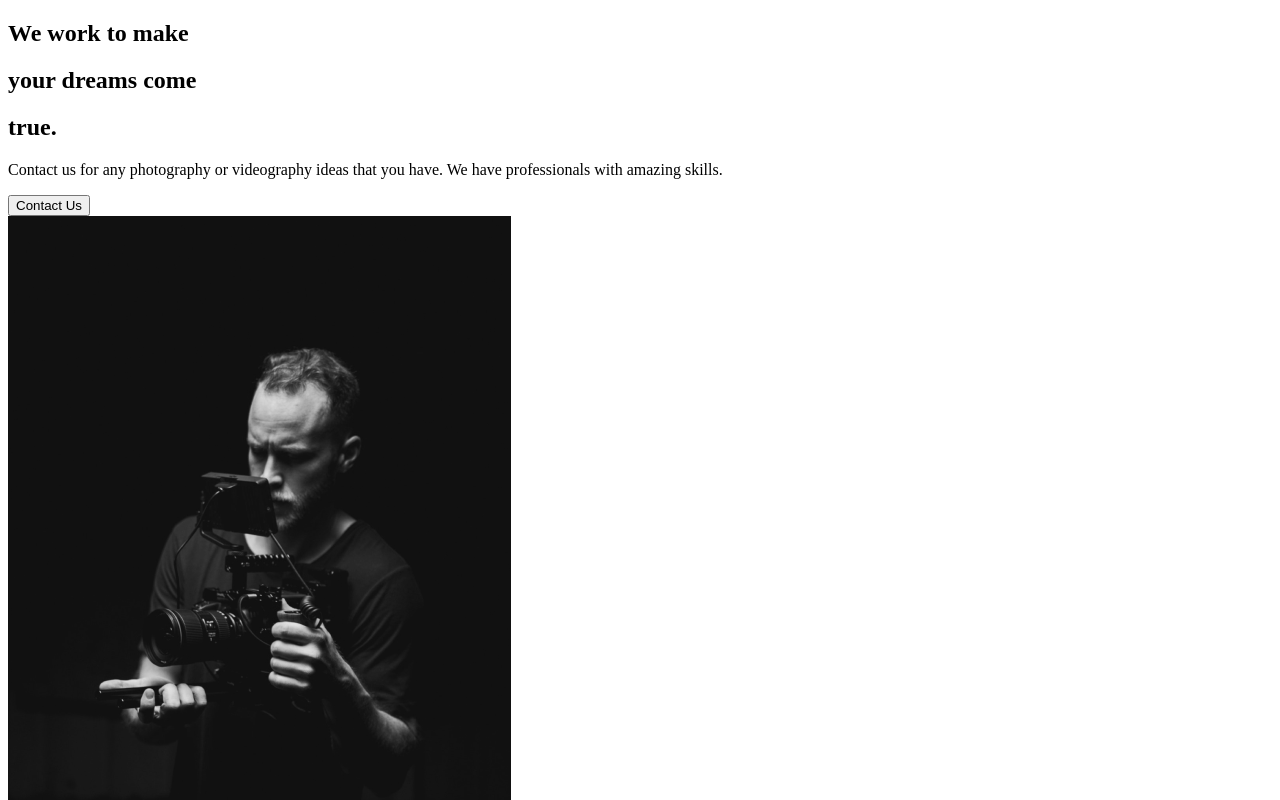
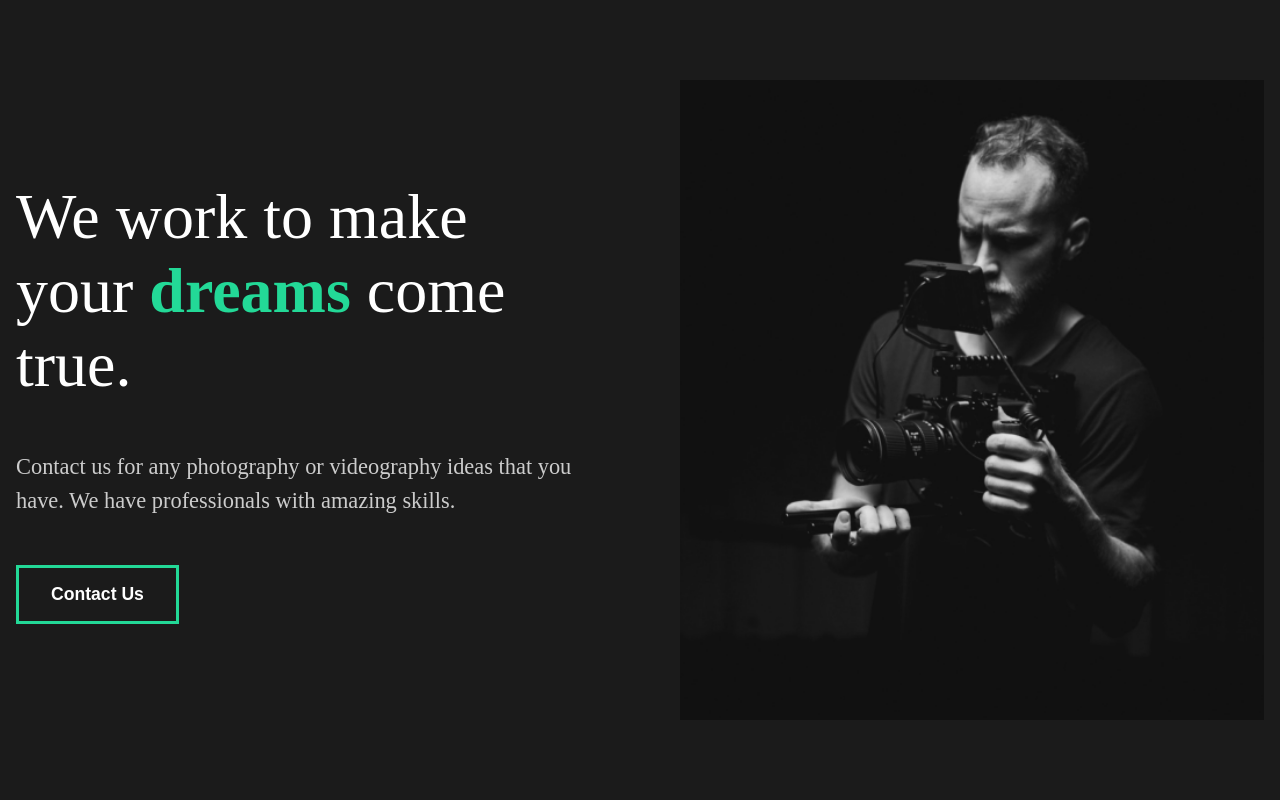
Before and after one commit to NicolasOsadnikGit/the-creative-course-capture, a React (Create React App) app: page / in a window 1280 px wide. Shown: the top 800 px of the page. Built offline with nearby package versions, Linux system fonts and the light colour scheme.

Commit message:
5. Intro to Styled Components

```diff
--- a/src/App.js
+++ b/src/App.js
@@ -1,9 +1,12 @@
 import React from 'react';
 import AboutUs from './pages/AboutUs';
+// Global Style
+import GlobalStyle from './components/GlobalStyle';
 
 function App() {
   return (
     <div className='App'>
+      <GlobalStyle />
       <AboutUs />
     </div>
   );
--- a/src/components/AboutSection.js
+++ b/src/components/AboutSection.js
@@ -1,34 +1,68 @@
 import React from 'react';
 import home1 from '../img/home1.png';
+// Styled
+import styled from 'styled-components';
 
 const AboutSection = () => {
   return (
-    <div>
-      <div className='description'>
+    <StyledAbout>
+      <StyledDescription>
         <div className='title'>
-          <div className='hide'>
+          <StyledHide>
             <h2>We work to make</h2>
-          </div>
-          <div className='hide'>
+          </StyledHide>
+          <StyledHide>
             <h2>
               your <span>dreams</span> come
             </h2>
-          </div>
-          <div className='hide'>
+          </StyledHide>
+          <StyledHide>
             <h2>true.</h2>
-          </div>
+          </StyledHide>
         </div>
         <p>
           Contact us for any photography or videography ideas that you have. We
           have professionals with amazing skills.
         </p>
         <button>Contact Us</button>
-      </div>
-      <div className='image'>
+      </StyledDescription>
+      <StyledImage>
         <img src={home1} alt='guy with a camera' />
-      </div>
-    </div>
+      </StyledImage>
+    </StyledAbout>
   );
 };
 
+// Styled Components
+const StyledAbout = styled.div`
+  min-height: 90vh;
+  display: flex;
+  align-items: center;
+  justify-content: space-between;
+  padding: 5rem 1rem;
+  color: white;
+`;
+
+const StyledDescription = styled.div`
+  flex: 1;
+  padding-right: 5rem;
+  h2 {
+    font-weight: lighter;
+  }
+`;
+
+const StyledImage = styled.div`
+  flex: 1;
+  overflow: hidden;
+  img {
+    width: 100%;
+    height: 80vh;
+    object-fit: cover;
+  }
+`;
+
+const StyledHide = styled.div`
+  overflow: hidden;
+`;
+
 export default AboutSection;
--- /dev/null
+++ b/src/components/GlobalStyle.js
@@ -0,0 +1,54 @@
+import { createGlobalStyle } from 'styled-components';
+
+const GlobalStyle = createGlobalStyle`
+* {
+    margin: 0;
+    padding: 0;
+    box-sizing: border-box;
+}
+
+body {
+    background: #1b1b1b;
+}
+
+button {
+    font-weight: bold;
+    font-size: 1.1rem;
+    cursor: pointer;
+    padding: 1rem 2rem;
+    border: 3px solid #23d997;
+    background: transparent;
+    color: white;
+    transition: all 0.5s ease;
+    &:hover {
+        background-color: #23d997;
+        color: white;
+    }
+
+}
+h2 {
+        font-weight: lighter;
+        font-size: 4rem;
+    }
+    h3 {
+        color: white;
+    }
+    h4 {
+        font-weight: bold;
+    }
+    span {
+        font-weight: bold;
+        color: #23d997;
+    }
+    a {
+        font-size: 1.1rem;
+    }
+    p {
+        padding: 3rem 0rem;
+        color: #ccc;
+        font-size: 1.4rem;
+        line-height: 150%;
+    }
+`;
+
+export default GlobalStyle;
```
